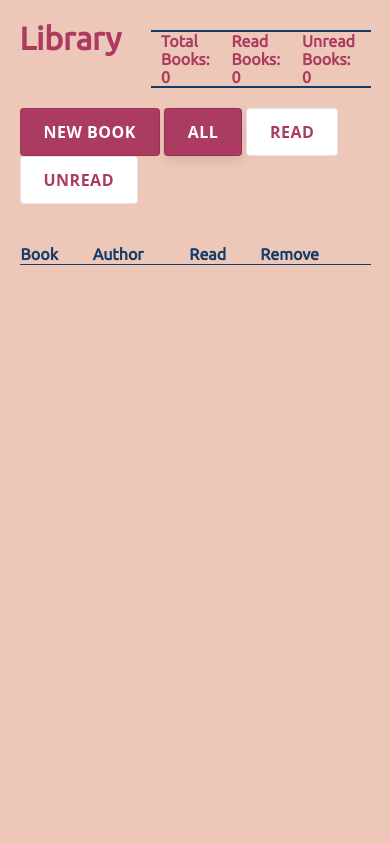
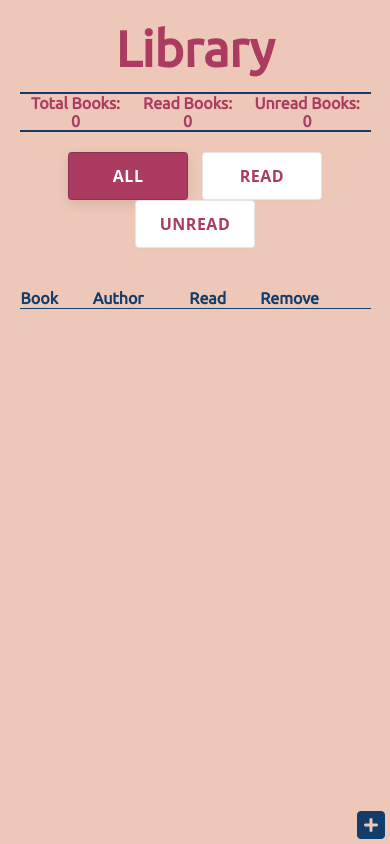
Before and after one commit to AidenM99/Library, a plain HTML site: page index.html in a window 390 px wide. Both pictures are taken after a click on the button "All". Drawn offline with Linux system fonts and the light colour scheme.

Commit message:
Add responsiveness and filter function to trigger on read status change

```diff
--- a/index.html
+++ b/index.html
@@ -22,14 +22,16 @@
                     <p class="incomplete-books">Unread Books: 0</p>
                 </div>
             </div>
-            <input type="button" id="new book" value="new book" class="new-book-button button">
-            <label for="new book"></label>
-            <input type="button" id="all" value="All" class="filter button active">
-            <label for="filter all"></label>
-            <input type="button" id="Read" value="Read" class="filter button">
-            <label for="filter read"></label>
-            <input type="button" id="Not Read" value="Unread" class="filter button">
-            <label for="filter unread"></label>
+            <div class="buttons-container">
+                <input type="button" id="new book" value="new book" class="new-book-button button">
+                <label for="new book"></label>
+                <input type="button" id="all" value="All" class="filter-button button active">
+                <label for="filter all"></label>
+                <input type="button" id="Read" value="Read" class="filter-button button">
+                <label for="filter read"></label>
+                <input type="button" id="Not Read" value="Unread" class="filter-button button">
+                <label for="filter unread"></label>
+            </div>
         </header>
 
         <main>
@@ -40,13 +42,13 @@
                     <span><i class="fas fa-times close-button"></i></span>
                     <form>
                         <label for="book"></label>
-                        <input type=text id="book" class="text-input" placeholder="Title">
+                        <input type="text" id="book" class="text-input" placeholder="Title" required>
                         <label for="author"></label>
-                        <input type=text id="author" class="text-input" placeholder="Author">
+                        <input type="text" id="author" class="text-input" placeholder="Author" required>
                         <label for="read-yet">Read Yet?</label>
                         <input type="checkbox" id="read-yet" class="checkbox">
                         <label for="submit"></label>
-                        <input type="button" id="submit" value="submit" class="submit-button button">
+                        <input type="submit" id="submit" value="submit" class="submit-button button">
                     </form>
                 </div>
             </div>
@@ -62,7 +64,7 @@
                 </table>
             </div>
     </div>
-
+    <i class="fas fa-plus-square fa-2x modal-button"></i>
     </main>
 
     <script src=scripts.js></script>
--- a/scripts.js
+++ b/scripts.js
@@ -10,7 +10,10 @@ const modal = document.querySelector(".modal-bg");
 const totalBooks = document.querySelector(".total-books");
 const readBooks = document.querySelector(".completed-books");
 const unreadBooks = document.querySelector(".incomplete-books");
-const filterButtons = document.querySelectorAll(".filter");
+const filterButtons = document.querySelectorAll(".filter-button");
+const modalButton = document.querySelector(".modal-button");
+
+
 let firstLoad = true;
 
 
@@ -66,10 +69,12 @@ function updateTable() {
     const newRow = document.createElement("TR");
 
     table.append(newRow);
+
+    // Change 'i' value if loading from local storage
     if (firstLoad) {
         i = 0;
     } else {
-        i = myLibrary.length-1;
+        i = myLibrary.length - 1;
     };
 
     for (i; i < myLibrary.length; i++) {
@@ -84,7 +89,7 @@ function updateTable() {
     updateStatistics();
 };
 
-
+// Count amount of books with 'read' and 'not read' in library array
 function updateStatistics() {
     let completed = 0;
     let incomplete = 0;
@@ -106,6 +111,7 @@ function updateStatistics() {
 
 
 table.addEventListener('click', (event) => {
+    //Target first 'td' in specified row to get book title and locate it in library array to retrieve obj index
     const row = event.target.parentNode.parentNode
     const titleCell = row.getElementsByTagName("td")[0].textContent;
     const bookIndex = myLibrary.findIndex(x => x.title === titleCell);
@@ -127,43 +133,67 @@ table.addEventListener('click', (event) => {
         }
         updateStatistics();
         populateStorage();
+        updateFilters();
     };
 });
 
 
 filterButtons.forEach(button => {
     button.addEventListener("click", (event) => {
-        const filter = event.target.id;
+        updateFilters(event, button);
+    })
+});
+
+
+function updateFilters(event, button) {
+    let filter;
+
+    // 'event' and 'button' only passed if function is called from filter buttons
+    if (event) {
+        filter = event.target.id;
+    } else {
+        for (i = 0; i < filterButtons.length; i++) {
+            if (filterButtons[i].classList.contains("active")) {
+                filter = filterButtons[i].id;
+            }
+        }
+    };
+
+    if (button) {
+        for (i = 0; i < filterButtons.length; i++) {
+            filterButtons[i].classList.remove("active");
+        }
+        button.classList.add("active");
+    };
+
     const tableItem = document.querySelectorAll(".table-item");
 
-        for (i = 0; i < filterButtons.length; i++) {
-            filterButtons[i].classList.remove("active");
-        };
-
-        button.classList.add("active");
-
     tableItem.forEach(item => {
+        const readButtonText = item.firstElementChild.nextElementSibling.nextElementSibling.firstElementChild.textContent; // Retrieve text content of read buttons
         if (filter === "all") {
             item.style.display = "table-row";
-            } else if (item.firstElementChild.nextElementSibling.nextElementSibling.firstElementChild.textContent == filter) {
+        } else if (readButtonText == filter) {
             item.style.display = "table-row";
         } else {
             item.style.display = "none";
         }
-        })
-    })
     });
+};
 
 
 submit.addEventListener("click", () => {
     if (bookField.value === "" || authorField.value === "") {
-        alert("Please fill in both fields");
         return;
     };
     addBookToLibrary();
     bookField.value = "";
     authorField.value = "";
     readField.checked = false;
+});
+
+
+modalButton.addEventListener("click", () => {
+    modal.style.display = "flex";
 });
 
 
@@ -176,9 +206,9 @@ closeButton.addEventListener("click", () => {
     modal.style.display = "none";
 });
 
-
+// Close modal if background is clicked
 document.addEventListener("click", (event) => {
-    if (!event.target.closest(".modal-content") && !event.target.classList.contains("new-book-button")) {
+    if (!event.target.closest(".modal-content") && !event.target.classList.contains("new-book-button") && !event.target.classList.contains("modal-button")) {
         modal.style.display = "none";
     }
 });
--- a/styles.css
+++ b/styles.css
@@ -1,7 +1,7 @@
 @import url('https://fonts.googleapis.com/css2?family=Ubuntu&display=swap');
 
 body {
-    margin: 0;
+    margin: 0 0 0 0;
     padding: 0;
     height: 100vh;
     font-family: 'Ubuntu', sans-serif;
@@ -9,29 +9,41 @@ body {
     color: #123C69;
 }
 
+/***** Heading Styles *****/
 .container {
   margin: 0 auto;
   padding: 5% 5%;
   max-width:1100px;
 }
 
-.text-input {
-    height:25px;
-    width:250px;
-    padding: 6px;
-    border-radius: 5px;
-    border:none;
-    border:solid 1px #B8B8B8;
+.statistics-container {
+  background-color: #EDC7B7;
+  color: #AC3B61;
+  font-weight:600;
+  border: 2px solid #123C69;
+  border-left: none;
+  border-right: none;
+  display: flex;
+  justify-content: space-between;
+  margin: 10px 0 0 30px;
+  height: fit-content;
 }
 
-.dropdown {
-    padding: 6px;
-    height:40px;
-    border-radius: 5px;
-    border:none;
-    border:solid 1px #B8B8B8;
+.statistics-container p {
+  margin:0 10px;
 }
 
+.heading-container {
+  display: flex;
+  margin: 0 0 20px 0;
+  color: #AC3B61;
+}
+
+.heading {
+  margin: 0 0 15px 0;
+}
+
+/***** Table Styles *****/
 .book-table {
   width: 100%;
   margin: 40px 0 0 0;
@@ -47,15 +59,8 @@ tr {
   border-bottom:solid 1px;
 }
 
-i:hover {
-    cursor: pointer;
-}
 
-i:active {
-    transform: scale(0.75);
-    transition-duration: 125ms;
-}
-
+/***** Button Styles *****/
 .button {
   align-items: center;
   background-color: #FFFFFF;
@@ -81,9 +86,10 @@ i:active {
   -webkit-user-select: none;
   touch-action: manipulation;
   vertical-align: baseline;
-  width: auto;
+  width: 120px;
   text-transform: uppercase;
   letter-spacing: 0.5px;
+  white-space: nowrap;
 }
 
 .button:hover,
@@ -119,6 +125,30 @@ i:active {
   color: #FFFFFF;
 }
 
+.filter-button {
+  width: auto;
+}
+
+.modal-button {
+  display: none !important;
+}
+
+.modal-button:hover {
+  cursor: pointer;
+}
+
+.modal-button:active {
+  transform: scale(0.75);
+  transition-duration: 125ms;
+}
+
+.active {
+  background-color: #AC3B61;
+  color: #FFFFFF;
+}
+
+
+/***** Modal Styles *****/
   .modal-bg {
     position: fixed;
     top: 0;
@@ -145,6 +175,7 @@ i:active {
     border: solid #EDC7B7 1.5px;
     padding: 50px 10px;
     font-weight: bold;
+    text-align: left;
   }
 
   .modal-heading {
@@ -152,6 +183,12 @@ i:active {
   }
 
   .text-input {
+    height:25px;
+    width:250px;
+    padding: 6px;
+    border-radius: 5px;
+    border:none;
+    border:solid 1px #B8B8B8;
     display: block;
     margin: 0 0 10px 0;
 }
@@ -160,34 +197,39 @@ i:active {
     float: right;
   }
 
-  .statistics-container {
-    background-color: #EDC7B7;
-    color: #AC3B61;
-    font-weight:600;
-    border: 2px solid #123C69;
-    border-left: none;
-    border-right: none;
-    display: flex;
-    justify-content: space-between;
-    margin: 10px 0 0 30px;
-    height: fit-content;
-  }
 
-  .statistics-container p {
-    margin:0 10px;
+  /***** Responsive Styles *****/
+  @media (max-width:768px) {
+    body {
+      text-align: center;
     }
 
     .heading-container {
-    display: flex;
-    margin: 0 0 20px 0;
-    color: #AC3B61;
+      flex-direction: column;
+    }
+
+    .statistics-container {
+      margin: 0;
     }
 
     .heading {
-    margin: 0 0 15px 0;
+      font-size: 50px;
     }
 
-  .active {
-    background-color: #AC3B61;
-    color: #FFFFFF;
+    .filter-button {
+      margin: 0 5px;
+      width: 120px;
     }
+
+    .new-book-button {
+      display:none;
+    }
+
+    .modal-button {
+      display: block !important;
+      position:fixed;
+      bottom:0;
+      right:0;
+      margin: 0px 5px 3px 0;
+    }
+  }
```
Lines whose indentation alone changed are shown as unchanged.
